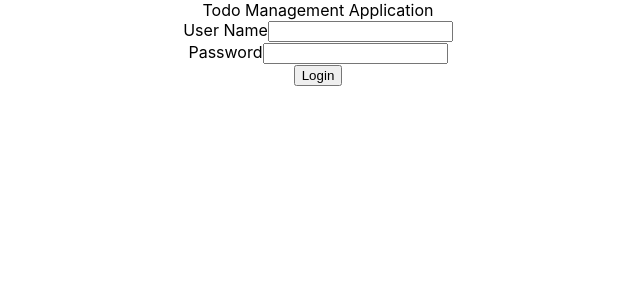
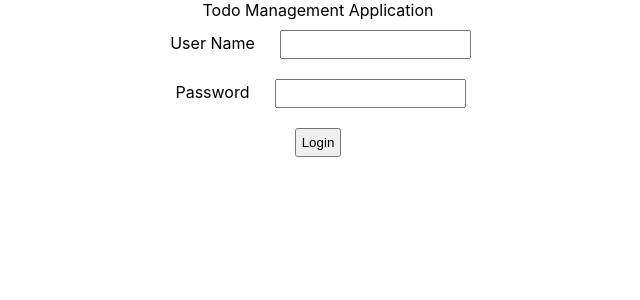
Before and after one commit to crtEvent/react-todo-app, a React (Create React App) app: page / in a window 1280 px wide. Shown: the top 300 px of the page, without its empty margins (322-962 px from the left). Built offline with nearby package versions, Linux system fonts and the light colour scheme.

Commit message:
TodoApp.css 추가 - label, input, button 여백 지정

```diff
--- /dev/null
+++ b/src/components/todo/TodoApp.css
@@ -0,0 +1,4 @@
+label, input, button {
+    margin: 10px;
+    padding: 5px;
+}
--- a/src/components/todo/TodoApp.jsx
+++ b/src/components/todo/TodoApp.jsx
@@ -1,3 +1,5 @@
+import './TodoApp.css'
+
 export default function TotoApp() {
     return (
         <div className="TodoApp">
```
